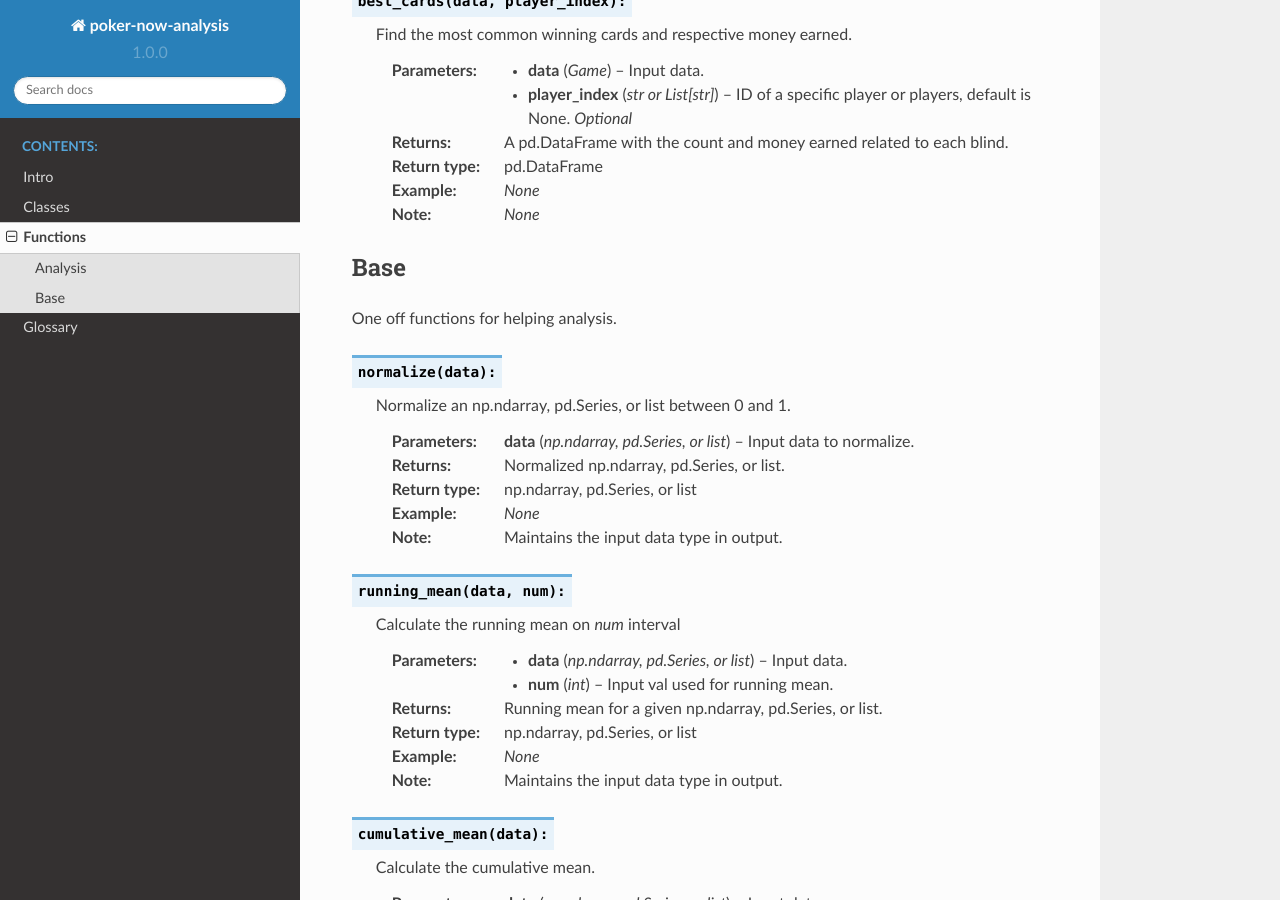
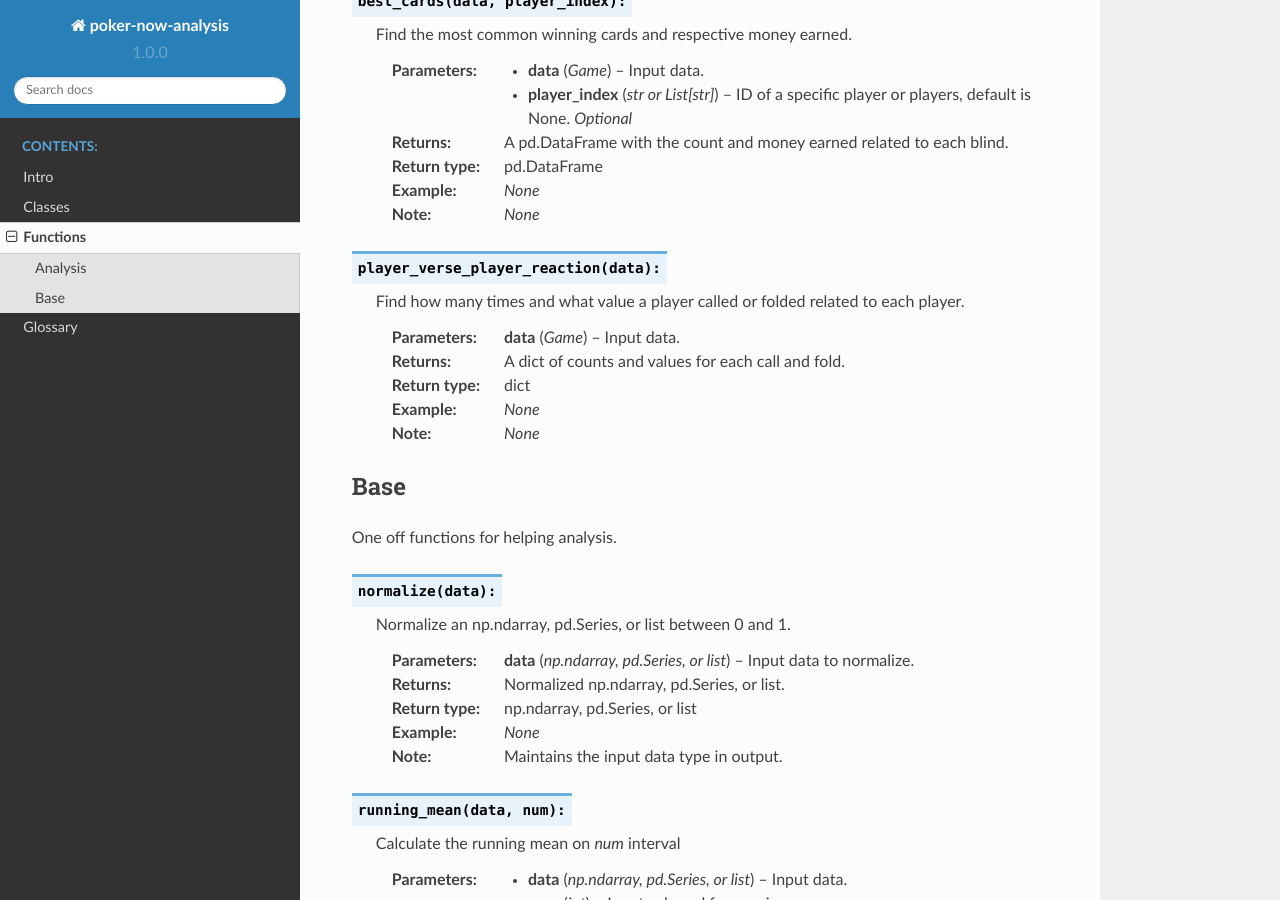
Before and after one commit to pjrigali/Poker-Now-Analysis, a Sphinx documentation site: the page built from docs/functions.rst, in a window 1280 px wide and 900 px high, scrolled down 1252 px. Built offline with Sphinx 7.4.7 and the Read the Docs theme 2.0.0, drawn with Linux system fonts in a browser that asks for light colours.

Commit message:
updates to rst files

```diff
--- a/docs/functions.rst
+++ b/docs/functions.rst
@@ -74,6 +74,17 @@ One off functions for various analysis.
     :type player_index: str or List[str]
     :return: A pd.DataFrame with the count and money earned related to each blind.
     :rtype: pd.DataFrame
+    :example: *None*
+    :note: *None*
+
+.. function:: player_verse_player_reaction(data):
+
+    Find how many times and what value a player called or folded related to each player.
+
+    :param data: Input data.
+    :type data: Game
+    :return: A dict of counts and values for each call and fold.
+    :rtype: dict
     :example: *None*
     :note: *None*
 
```
Also changed, not shown: docs/classes.rst (+7 -0 lines).
